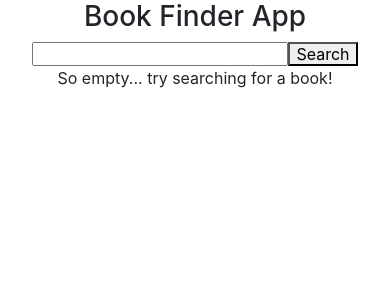
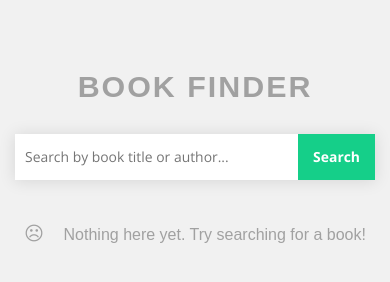
Before and after one commit to dianastanciu/book-finder-app, a website: page index.html in a window 390 px wide. Drawn offline with nearby package versions, Linux system fonts and the light colour scheme.

Commit message:
styling and responsiveness

```diff
--- a/index.html
+++ b/index.html
@@ -12,10 +12,10 @@
     <div class="container">
         <div class="row">
             <div class="col-12">
-                <div class="text-center"><h3>Book Finder App</h3></div>
-                <div class="d-flex justify-content-center">
+                <div class="text-center"><h3 class="main-title">Book Finder</h3></div>
+                <div class="d-flex justify-content-center search-area">
                     <input type="search" id="bookSearch" name="q"
-                            aria-label="Search books">
+                            aria-label="Search books" placeholder="Search by book title or author...">
                     <button>Search</button>
                 </div>
             </div>
@@ -23,7 +23,9 @@
         <div class="row">
             <div class="col-12">
                 <div id="content" class="d-flex flex-column align-items-center">
-                    So empty... try searching for a book!
+                  <span class="empty-content text-center">
+                    Nothing here yet. Try searching for a book!
+                  </span>
                 </div>
             </div>
             <div class="col-12 d-flex justify-content-center">
--- a/script.js
+++ b/script.js
@@ -44,11 +44,14 @@ let handleRequest = () => {
 
 
 $('button').on('click', () => handleRequest());
-$('input').on('keypress input', e => {
-    if (e.which == 13) {
-        handleRequest()
-    } else {
-        $('#content').empty();
-        document.getElementById('content').innerHTML += 'So empty... try searching for a book!';
-    }
-});
+
+$('input')
+  .on('keypress input', e => {
+      if (e.which == 13) {
+          handleRequest()
+      } else {
+          $('#content').empty();
+          document.getElementById('content').innerHTML += '<span class="empty-content text-center">Nothing here yet. Try searching for a book!</span>';
+      }
+  })
+  .on('focus', () => ( $(window).width() < 780) ? $('html, body').animate({scrollTop: $('#bookSearch').offset().top}, 100) : '' );
--- a/style.css
+++ b/style.css
@@ -1,7 +1,24 @@
 @import url('node_modules/normalize.css/normalize.css');
+@import url('https://fonts.googleapis.com/css?family=Open+Sans:400,500,700');
+
+:root {
+  --color-main: #a1a1a1;
+  --color-secondary: #15cf89;
+  --color-tertiary: #f1f1f1;
+  --color-light: #fff;
+  --color-dark: #000;
+
+  --text-search: 1.12em;
+  --text-empty: 1.5em;
+  --text-main: 2.5em;
+
+  --weight-normal: 500;
+  --weight-bold: 700;
+  --weight-light: 400;
+}
 
 html {
-    box-sizing: border-box;
+  box-sizing: border-box;
 }
 
 *,
@@ -9,3 +26,70 @@ html {
 *::after {
     box-sizing: inherit;
 }
+
+body {
+  background-color: var(--color-tertiary);
+  font-family: 'Open-Sans', sans-serif;
+}
+
+.main-title {
+  color: var(--color-main);
+  font-size: var(--text-main);
+  font-weight: var(--weight-bold);
+  text-transform: uppercase;
+  letter-spacing: 2px;
+  margin-top: 8vh;
+}
+
+input {
+  background-color: var(--color-light);
+  font-size: var(--text-search);
+  border: none;
+  padding: 10px;
+  width: 100%;
+}
+
+input:focus {
+  outline-color: var(--color-secondary);
+}
+
+.search-area {
+  color: var(--color-main);
+  margin-top: 30px;
+  box-shadow: 0px 1px 16px 1px rgba(0,0,0,.1);
+  font-family: 'Open Sans', sans-serif;
+}
+
+button {
+  background-color: var(--color-secondary);
+  color: var(--color-light);
+  font-size: var(--text-search);
+  font-weight: var(--weight-bold);
+  border: none;
+  padding: 15px;
+}
+
+.empty-content {
+  color: var(--color-main);
+  font-size: var(--text-empty);
+  margin-top: 40px;
+}
+
+.empty-content::before {
+  content: "\2639";
+  font-size: calc(var(--text-empty) - .3em);
+  margin-right: 15px;
+}
+
+@media screen and (max-width: 780px) {
+  .empty-content {
+    font-size: calc(var(--text-empty) - 50%);
+  }
+  .main-title {
+    font-size: calc(var(--text-main) - 60%);
+  }
+  input,
+  button {
+    font-size: calc(var(--text-search) - 25%);
+  }
+}
```
